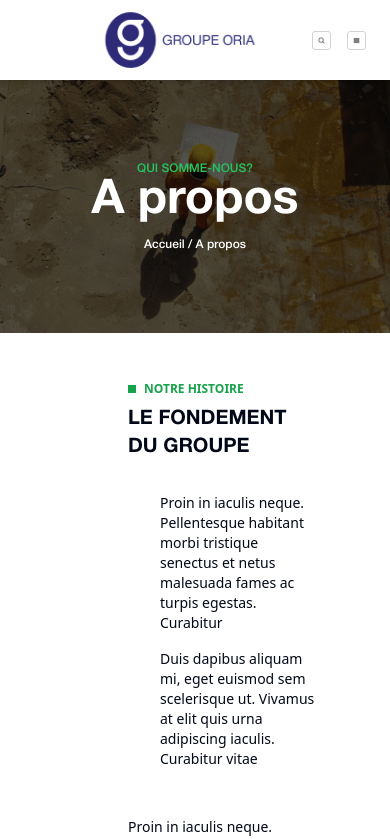
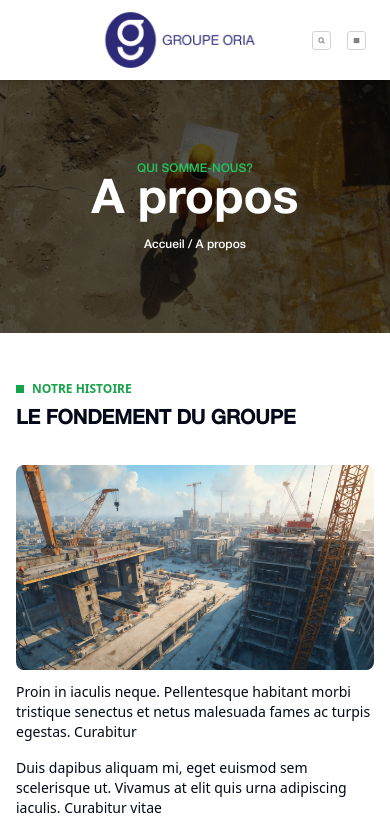
Before and after one commit to SylvHardDev/site-oria, a React (Vite) app: page /about in a window 390 px wide. Shown: the top 839 px of the page. Built offline with nearby package versions, Linux system fonts and the light colour scheme.

Commit message:
fix resp SectionHistorique component

```diff
--- a/src/components/About/SectionHistorique.jsx
+++ b/src/components/About/SectionHistorique.jsx
@@ -1,24 +1,25 @@
-import photo_Historique from "../../assets/images/illustration-construction-site.webp"
-import money from "../../assets/icons/money.png"
-import star from "../../assets/icons/star.png"
-import user_star from "../../assets/icons/user-star.png"
-import clock from "../../assets/icons/clock.png"
+import clock from "../../assets/icons/clock.png";
+import money from "../../assets/icons/money.png";
+import star from "../../assets/icons/star.png";
+import user_star from "../../assets/icons/user-star.png";
+import photo_Historique from "../../assets/images/illustration-construction-site.webp";
 
 function SectionHistorique() {
   return (
-    <section className="py-12 px-32">
+    <section className="py-12 px-4 md:px-32">
       <div className="container mx-auto">
+        <div className="grid lg:grid-cols-2 gap-8">
           {/* Titre principal */}
-        <div className="grid md:grid-cols-2 gap-8">
           <div>
             <h2 className="text-green-600 text-xs font-semibold uppercase mb-2">
               <span className="inline-block w-2 h-2 bg-green-600 mr-2"></span>
               Notre Histoire
             </h2>
-            <h1 className="text-xl font-bold mb-8">LE FONDEMENT DU GROUPE</h1>
-            <div className="grid grid-cols-1 md:grid-cols-2 gap-8">
+            <h3 className="text-xl font-bold mb-8">LE FONDEMENT DU GROUPE</h3>
+            <div className="grid grid-cols-1 md:grid-cols-2 gap-8 ">
+              <div className=" col-span-2 flex flex-col md:flex-row justify-between">
                 {/* Image */}
-              <div>
+                <div className="w-full mb-3 md:w-[40%]">
                   <img
                     src={photo_Historique}
                     alt="Construction"
@@ -26,35 +27,37 @@ function SectionHistorique() {
                   />
                 </div>
                 {/* Texte */}
-              <div>
+                <div className=" md:w-[50%]">
                   <p className="text-sm mb-4">
-                  Proin in iaculis neque. Pellentesque habitant morbi tristique
-                  senectus et netus malesuada fames ac turpis egestas. Curabitur
+                    Proin in iaculis neque. Pellentesque habitant morbi
+                    tristique senectus et netus malesuada fames ac turpis
+                    egestas. Curabitur
                   </p>
                   <p className="text-sm mb-4">
                     Duis dapibus aliquam mi, eget euismod sem scelerisque ut.
-                  Vivamus at elit quis urna adipiscing iaculis. Curabitur vitae
+                    Vivamus at elit quis urna adipiscing iaculis. Curabitur
+                    vitae
                   </p>
+                </div>
               </div>
 
               <div className="col-span-2">
                 <p className="text-sm mb-4">
                   Proin in iaculis neque. Pellentesque habitant morbi tristique
                   senectus et netus malesuada fames ac turpis egestas. Curabitur
-                  vitae velit in neque dictum blandit.
-                  Proin in iaculis neque. Pellentesque habitant morbi tristique
-                  senectus et netus malesuada fames ac turpis egestas. Curabitur
-                  vitae velit in neque dictum blandit.
+                  vitae velit in neque dictum blandit. Proin in iaculis neque.
+                  Pellentesque habitant morbi tristique senectus et netus
+                  malesuada fames ac turpis egestas. Curabitur vitae velit in
+                  neque dictum blandit.
                 </p>
                 <p className="text-sm mb-4">
                   Duis dapibus aliquam mi, eget euismod sem scelerisque ut.
                   Vivamus at elit quis urna adipiscing iaculis. Curabitur vitae
-                  velit in neque dictum blandit. Proin in iaculis neque.
-                  Duis dapibus aliquam mi, eget euismod sem scelerisque ut.
-                  Vivamus at elit quis urna adipiscing iaculis.
+                  velit in neque dictum blandit. Proin in iaculis neque. Duis
+                  dapibus aliquam mi, eget euismod sem scelerisque ut. Vivamus
+                  at elit quis urna adipiscing iaculis.
                 </p>
               </div>
-
             </div>
           </div>
 
@@ -72,7 +75,9 @@ function SectionHistorique() {
                   <span className="text-green-600 text-3xl">
                     <img src={clock} className="w-8 h-8" alt="montre" />
                   </span>
-                  <h3 className="pt-2 font-semibold text-md">Toujours disponible</h3>
+                  <h3 className="pt-2 font-semibold text-md">
+                    Toujours disponible
+                  </h3>
                 </div>
                 <p className="text-sm text-gray-600">
                   Duis dapibus aliquam mi, et euismod scelerisque ut. Vivamus
@@ -85,7 +90,9 @@ function SectionHistorique() {
                   <span className="text-green-600 text-3xl">
                     <img src={user_star} className="w-8 h-8" alt="user" />
                   </span>
-                  <h3 className="pt-2 font-semibold text-md">Des agents qualifiés</h3>
+                  <h3 className="pt-2 font-semibold text-md">
+                    Des agents qualifiés
+                  </h3>
                 </div>
                 <p className="text-sm text-gray-600">
                   Duis dapibus aliquam mi, et euismod scelerisque ut. Vivamus
@@ -98,7 +105,9 @@ function SectionHistorique() {
                   <span className="text-green-600 text-3xl">
                     <img src={money} className="w-9 h-9" alt="argent" />
                   </span>
-                  <h3 className="pt-2 font-semibold text-md">Prix abordables</h3>
+                  <h3 className="pt-2 font-semibold text-md">
+                    Prix abordables
+                  </h3>
                 </div>
                 <p className="text-sm text-gray-600">
                   Duis dapibus aliquam mi, et euismod scelerisque ut. Vivamus
@@ -111,7 +120,9 @@ function SectionHistorique() {
                   <span className="text-green-600 text-3xl">
                     <img src={star} className="w-9 h-9" alt="etoile" />
                   </span>
-                  <h3 className="pt-2 font-semibold text-md">Meilleures offres</h3>
+                  <h3 className="pt-2 font-semibold text-md">
+                    Meilleures offres
+                  </h3>
                 </div>
                 <p className="text-sm text-gray-600">
                   Duis dapibus aliquam mi, et euismod scelerisque ut. Vivamus
@@ -124,6 +135,6 @@ function SectionHistorique() {
       </div>
     </section>
   );
-};
+}
 
-export default SectionHistorique
+export default SectionHistorique;
```
Lines whose indentation alone changed are shown as unchanged.
